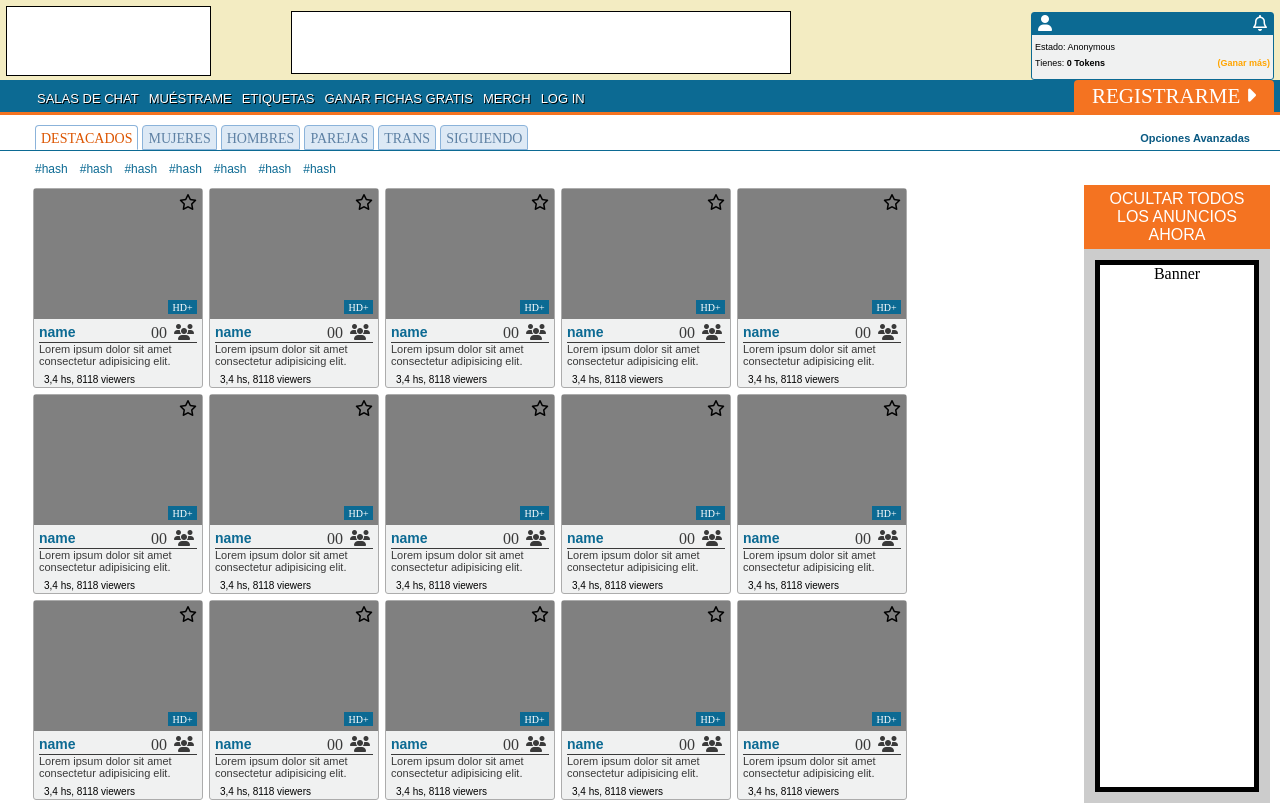
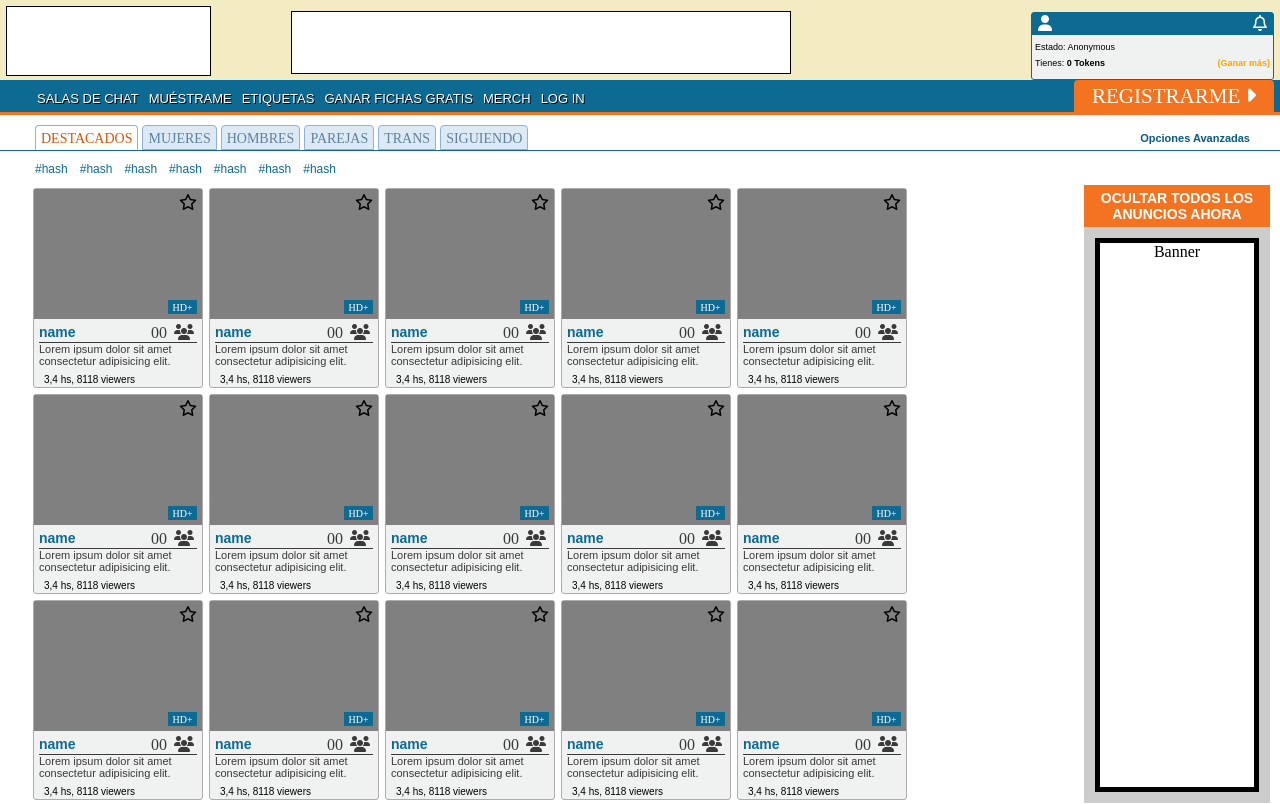
Before and after one commit to rosariolorenzo/test, a plain HTML site: page index.html in a window 1280 px wide. Drawn offline with Linux system fonts and the light colour scheme.

Commit message:
changes in banner desktop

```diff
--- a/sass/style.scss
+++ b/sass/style.scss
@@ -505,6 +505,8 @@ $font-page : sans-serif;
 		margin-right: 10px;
 		.dismiss-banner {
 			text-transform: uppercase;
+			font-size: 14px;
+			font-weight: bold;
 			color: white;
 			background-color: #f47321;
 			font-family: sans-serif;
```
Also changed, not shown: sass/style.css, 1 other file.
